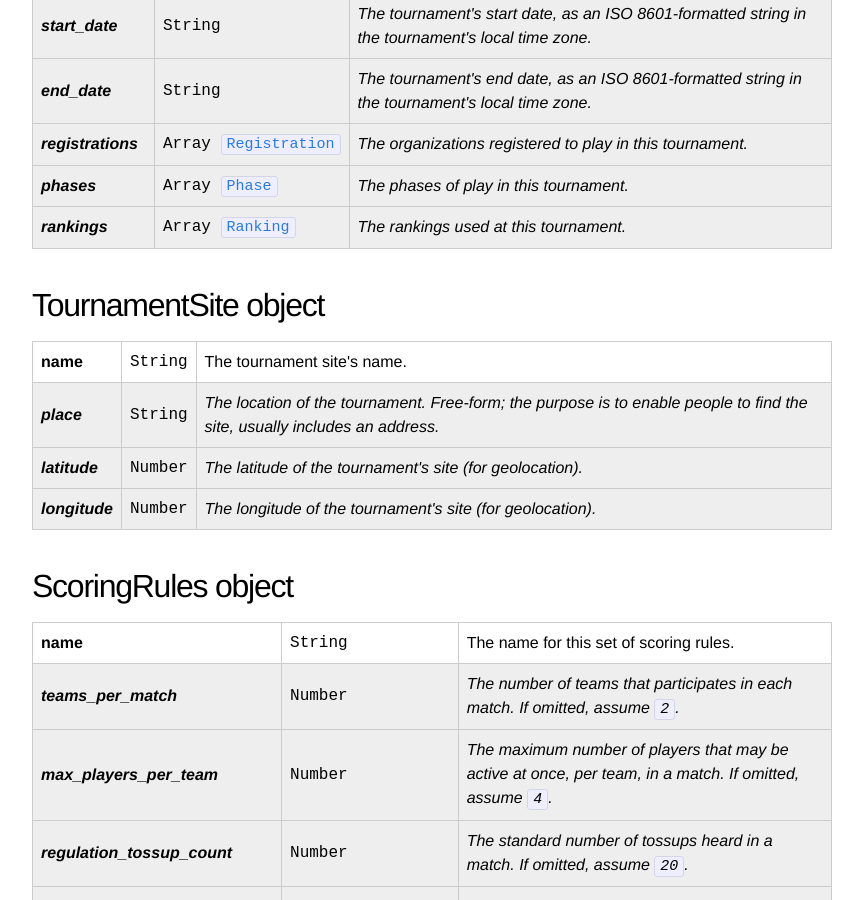
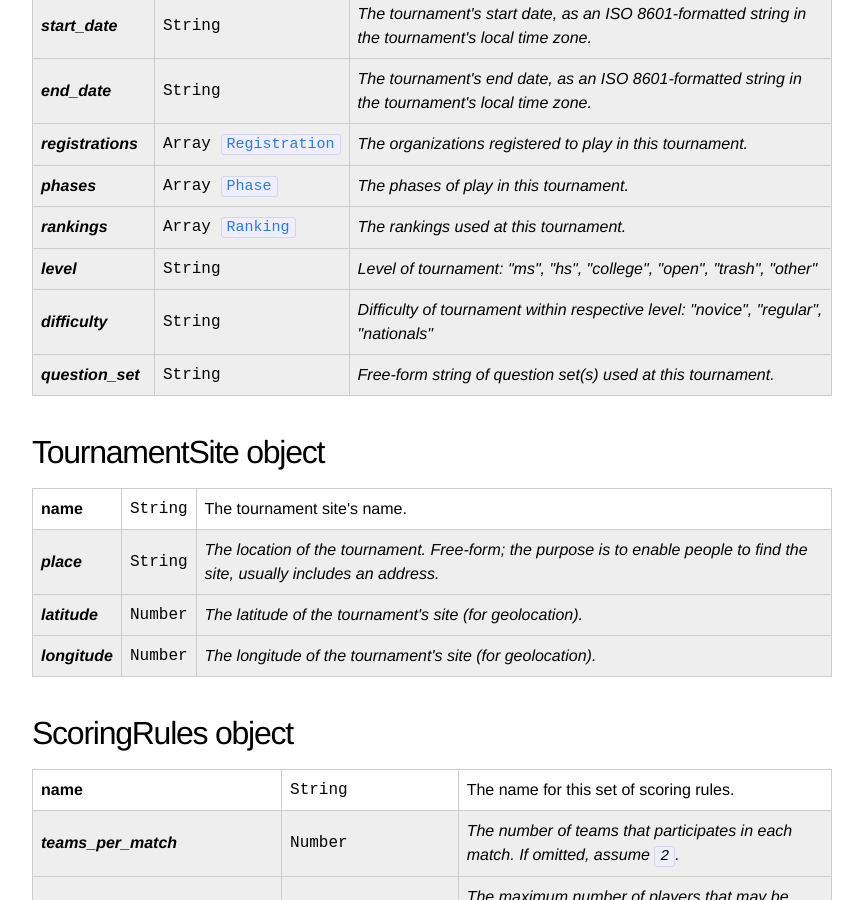
Before and after one commit to quizbowl/schema, a Jekyll site: the page built from tournament.md, in a window 1280 px wide and 900 px high, scrolled down 539 px. Shown: the whole window, without its empty margins (208-1071 px from the left). Built offline with Jekyll 4.4.1, drawn with Linux system fonts in a browser that asks for light colours.

Commit message:
Added Tournament.level, Tournament.difficulty, Tournament.question_set

```diff
--- a/tournament.md
+++ b/tournament.md
@@ -51,6 +51,21 @@ A `Tournament` object describes a tournament for which a single result is publis
     <th>rankings</th>
     <td class="type"><nobr>Array <code><a href="{{ site.baseurl }}/ranking">Ranking</a></code></nobr></td>
     <td>The rankings used at this tournament.</td>
+  </tr>
+  <tr class="optional">
+    <th>level</th>
+    <td class="type"><nobr>String</nobr></td>
+    <td>Level of tournament: "ms", "hs", "college", "open", "trash", "other"</td>
+  </tr>
+  <tr class="optional">
+    <th>difficulty</th>
+    <td class="type"><nobr>String</nobr></td>
+    <td>Difficulty of tournament within respective level: "novice", "regular", "nationals"</td>
+  </tr>
+  <tr class="optional">
+    <th>question_set</th>
+    <td class="type"><nobr>String</nobr></td>
+    <td>Free-form string of question set(s) used at this tournament.</td>
   </tr>
 </tbody></table>
 
```
